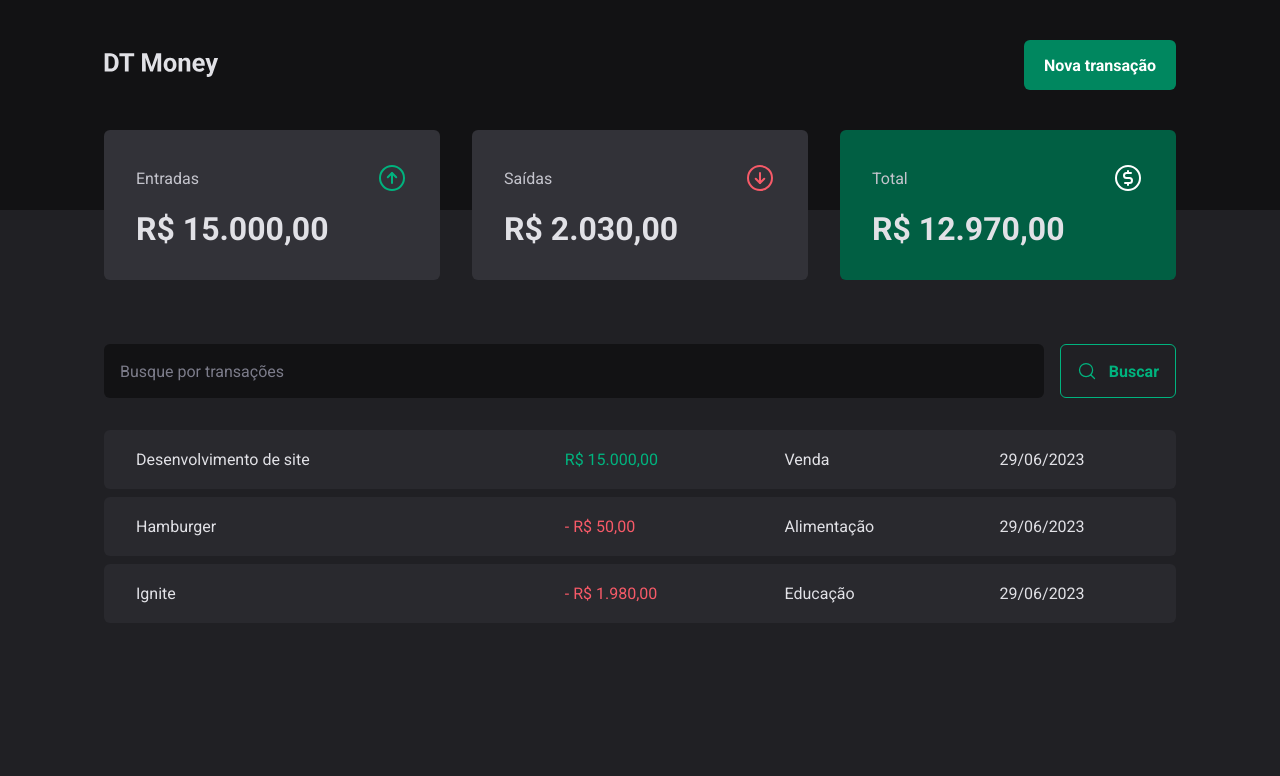
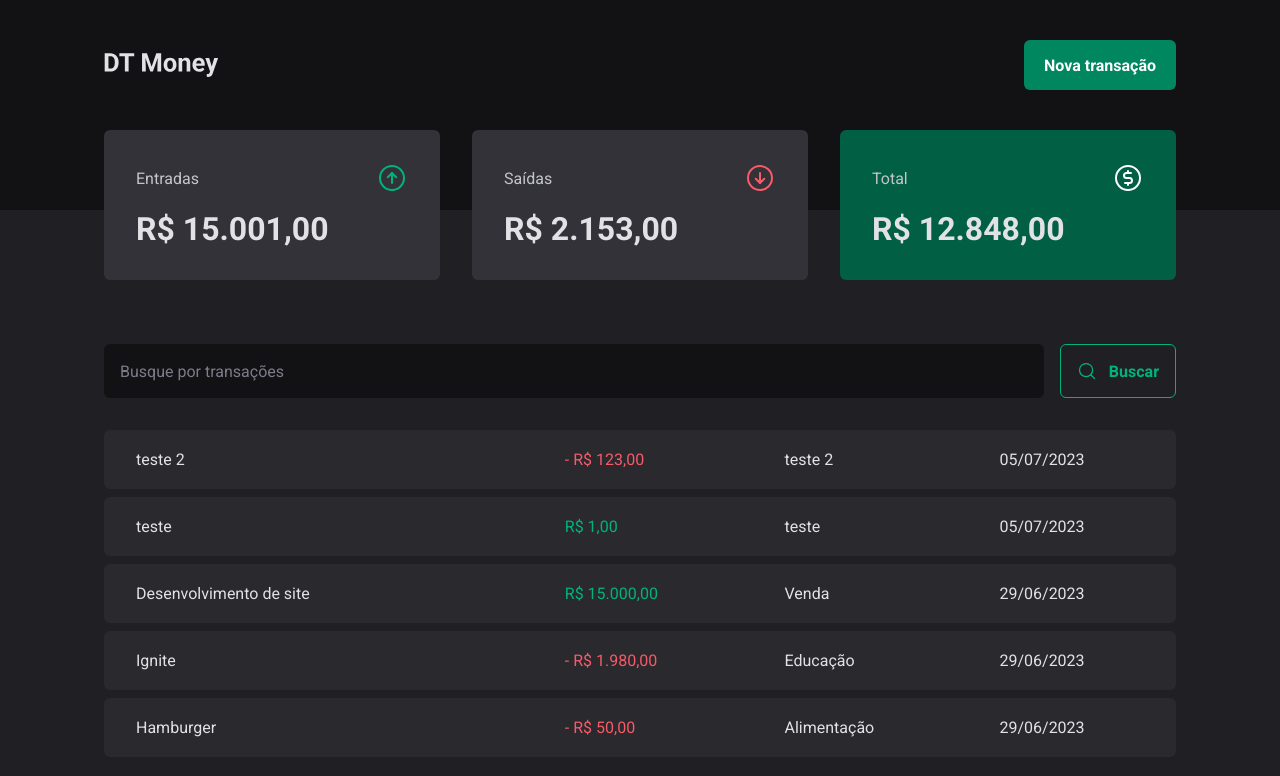
Before and after one commit to LuisRuediger/Modulo-03-DT-Money, a React (Vite) app: page / in a window 1280 px wide. Shown: the top 776 px of the page. Built offline with nearby package versions, Linux system fonts and the light colour scheme; data requests are answered from the project's data file.

Commit message:
criando transacao

```diff
--- a/server.json
+++ b/server.json
@@ -23,6 +23,22 @@
       "category": "Educação",
       "price": 1980,
       "createdAt": "2023-06-29T12:14:30.927Z"
+    },
+    {
+      "description": "teste",
+      "category": "teste",
+      "price": 1,
+      "type": "income",
+      "createdAt": "2023-07-05T15:23:25.357Z",
+      "id": 4
+    },
+    {
+      "description": "teste 2",
+      "category": "teste 2",
+      "price": 123,
+      "type": "outcome",
+      "createdAt": "2023-07-05T15:37:10.448Z",
+      "id": 5
     }
   ]
 }
--- a/src/components/NewTransactionModal/index.tsx
+++ b/src/components/NewTransactionModal/index.tsx
@@ -4,6 +4,8 @@
 import * as z from 'zod'
 import { Controller, useForm } from "react-hook-form";
 import { zodResolver } from "@hookform/resolvers/zod";
+import { useContext } from "react";
+import { TransactionsContext } from "../../contexts/TransactionsContext";
 
 const newTransactionFormSchema = z.object({
   description: z.string(),
@@ -15,10 +17,13 @@
 type NewTransactionFormInputs = z.infer<typeof newTransactionFormSchema>
 
 export function NewTransactionModal() {
+  const { createTransaction } = useContext(TransactionsContext)
+
   const {
     control,
     register,
     handleSubmit,
+    reset,
     formState: { isSubmitting }
   } = useForm<NewTransactionFormInputs>({
     resolver: zodResolver(newTransactionFormSchema),
@@ -28,9 +33,16 @@
   })
 
   async function handleCreateNewTransaction(data: NewTransactionFormInputs) {
-    await new Promise(resolve => setTimeout(resolve, 2000))
+    const { description, category, price, type } = data
 
-    console.log(data)
+    await createTransaction({
+      description,
+      price,
+      category,
+      type
+    })
+
+    reset()
   }
 
   return (
--- a/src/contexts/TransactionsContext.tsx
+++ b/src/contexts/TransactionsContext.tsx
@@ -9,15 +9,24 @@
   price: number
   createdAt: string
 }
+interface CreateTransactionInput {
+  description: string;
+  price: number;
+  category: string;
+  type: "income" | "outcome";
+}
 
 interface TransactionContextType {
   transactions: Transaction[]
   fetchTransactions: (query?: string) => Promise<void>
+  createTransaction: (data: CreateTransactionInput) => Promise<void>
 }
 
 interface TransactionProviderProps {
   children: ReactNode
 }
+
+
 
 export const TransactionsContext = createContext({} as TransactionContextType)
 
@@ -27,11 +36,27 @@
   async function fetchTransactions(query?: string) {
     const response = await api.get('transactions', {
       params: {
+        _sort: 'createdAt',
+        _order: 'desc',
         q: query
       }
     })
 
      setTransactions(response.data)
+  }
+
+  async function createTransaction(data: CreateTransactionInput) {
+    const { description, category, price, type } = data
+
+    const response = await api.post('transactions',{
+      description,
+      category,
+      price,
+      type,
+      createdAt: new Date()
+    })
+
+    setTransactions(state => [response.data, ...state])
   }
 
   useEffect(() => {
@@ -41,7 +66,8 @@
   return (
     <TransactionsContext.Provider value={{
       transactions,
-      fetchTransactions
+      fetchTransactions,
+      createTransaction
      }}>
       {children}
     </TransactionsContext.Provider>
```
Lines whose indentation alone changed are shown as unchanged.
